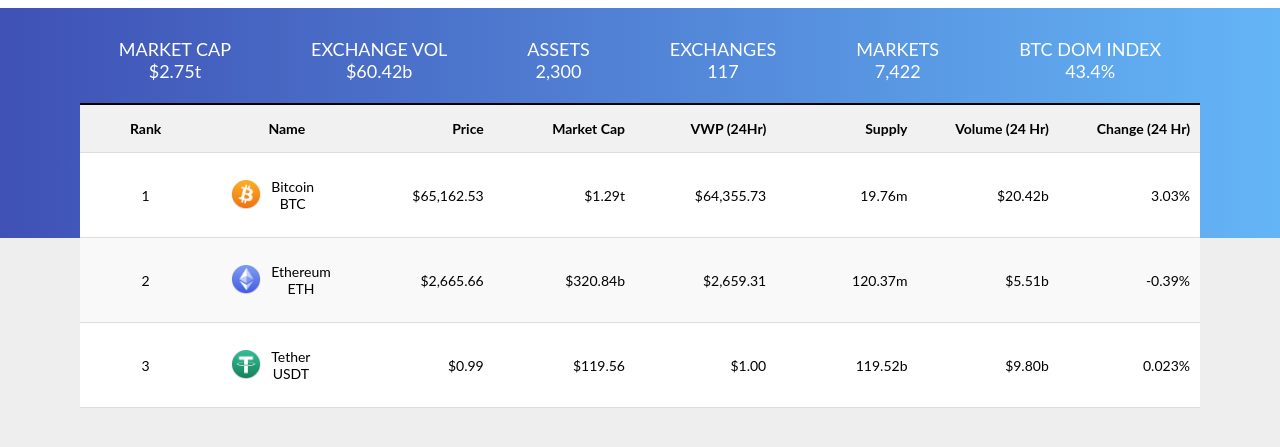
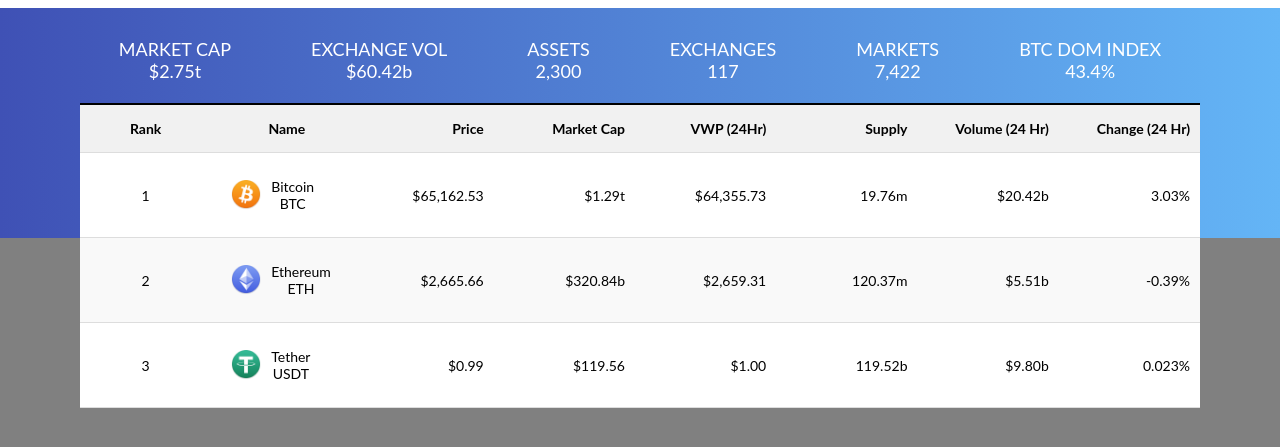
Before and after one commit to kasrazohourian/Coincap-Project, a plain HTML site: page index.html in a window 1280 px wide. Shown: the part 89-536 px from the top of the page. Drawn offline with Linux system fonts and the light colour scheme.

Commit message:
reset body color

```diff
--- a/style.css
+++ b/style.css
@@ -1,5 +1,5 @@
 body{
-   background-color:eee;
+   background-color:gray;
    margin: 0;
 }
 .first-nav {
```
